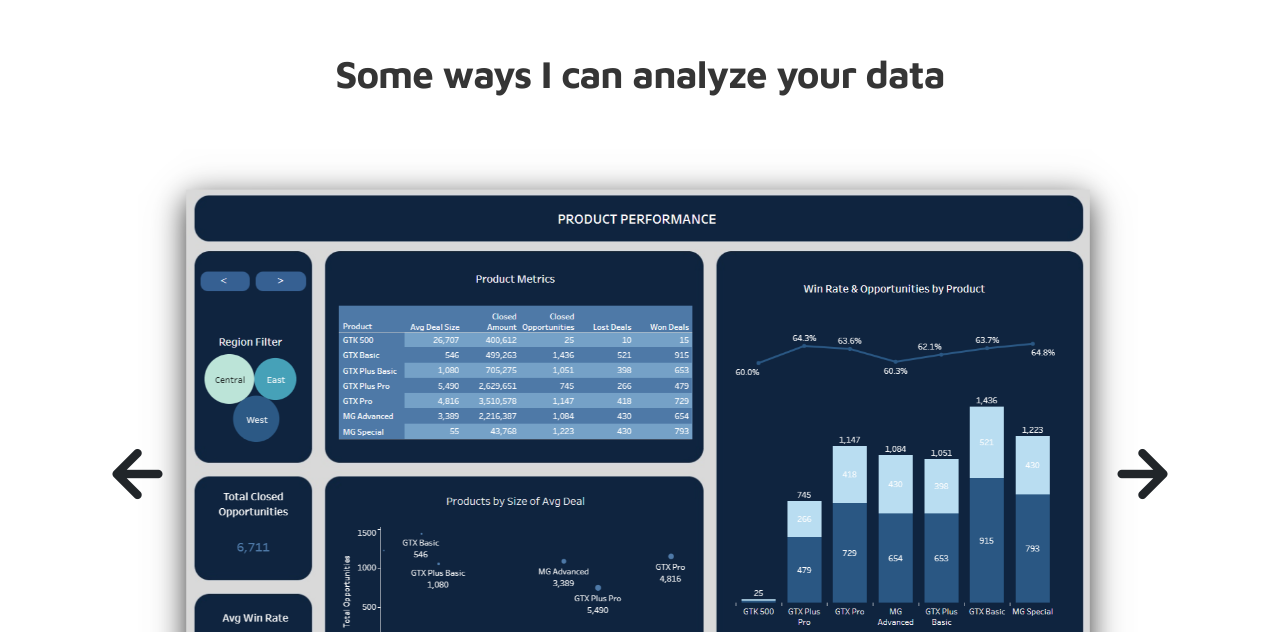
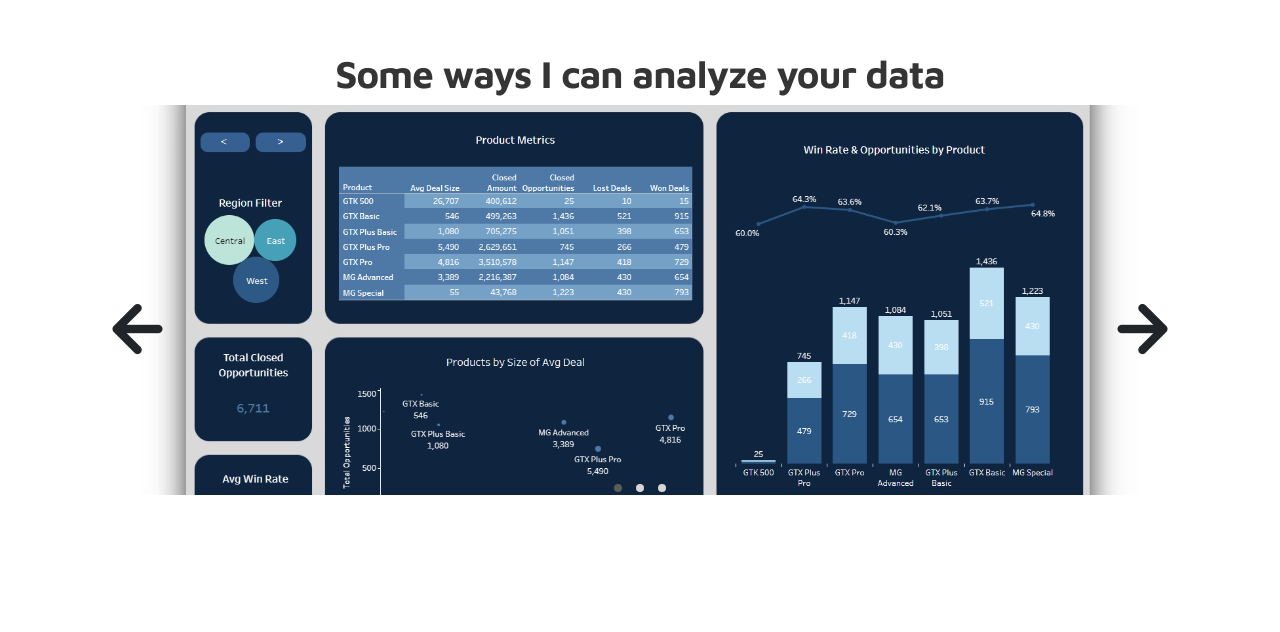
Before and after one commit to migbenav/Portfolio-Page, a plain HTML site: page index.html in a window 1280 px wide. Shown: the part 768-1400 px from the top of the page. Drawn offline with nearby package versions, Linux system fonts and the light colour scheme.

Commit message:
Update tooplate-style.css

```diff
--- a/css/tooplate-style.css
+++ b/css/tooplate-style.css
@@ -572,21 +572,29 @@ b, strong {
   }
 }
 
-/* Styles to center images in the projects carousel */
-.owl-carousel .item .project-info img {
-    display: block; /* Ensures the image is a block element */
-    margin-left: auto; /* Centers it horizontally */
-    margin-right: auto; /* Centers it horizontally */
-    max-width: 100%; /* Ensures the image does not overflow its container */
-    height: auto; /* Maintains the image's aspect ratio */
-    /* If images have different heights, you can set a fixed height
-       and use object-fit to make them look good: */
-    /* height: 250px; /* Fixed height for all elements */
-    /* object-fit: contain; /* Adjusts the image to fit the space */
-    /* background-color: #f0f0f0; /* Background color if there is empty space */
+/* Custom styles for the projects carousel */
+.owl-carousel .owl-stage-outer {
+  padding: 20px 0; /* Adds top and bottom padding for vertical centering */
 }
 
-/* Optional: Center text content if there is any */
-.owl-carousel .item .project-info {
-    text-align: center;
+.owl-carousel .item .project-info img {
+  display: block;
+  margin: 0 auto; /* Shorthand to center horizontally */
+  max-width: 100%;
+  height: auto;
+  border-radius: 8px; /* Adds a slight border radius for a modern look */
 }
+
+/* New CSS to control the project item's size and alignment */
+.owl-carousel .item {
+  height: 350px; /* Adjust this value as needed */
+  display: flex;
+  flex-direction: column;
+  justify-content: center; /* Centers content vertically */
+  align-items: center; /* Centers content horizontally */
+}
+
+.owl-carousel .owl-nav button.owl-next,
+.owl-carousel .owl-nav button.owl-prev {
+  top: 45% !important; /* Adjusts the arrow position */
+}
```
